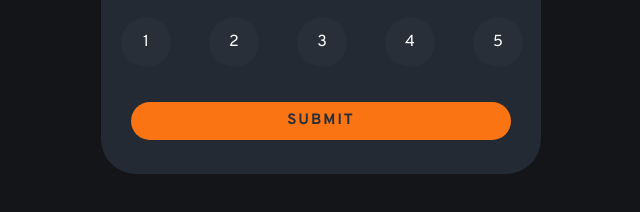
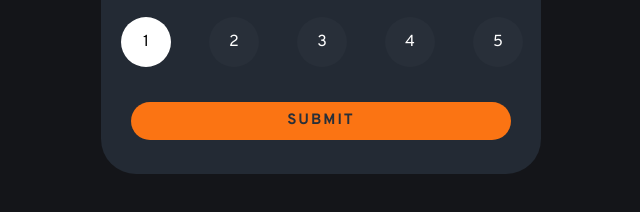
Before and after one commit to Shuayb-Dev/Interactive-Rating-Component, a plain HTML site: page index.html in a window 1280 px wide. In both pictures the pointer is over the element 465 px from the left and 475 px from the top of the page. Shown: the part 434-646 px from the top of the page, without its empty margins (319-959 px from the left). Drawn offline with Linux system fonts and the light colour scheme.

Commit message:
Added transitions to feedback buttons

```diff
--- a/style.css
+++ b/style.css
@@ -67,11 +67,23 @@ p {
   height: 50px;
   justify-content: center;
   width: 50px;
+  transition: background-color 0.5s ease;
+}
+
+.rating-1:hover {
+  background-color: white;
+  cursor: pointer;
+  color: black;
 }
 
 .rating-1 p {
   font-weight: 400;
   margin: 0 auto;
+  transition: color 0.5s ease;
+}
+
+.rating-1:hover p {
+  color: black;
 }
 
 .button-container {
```
